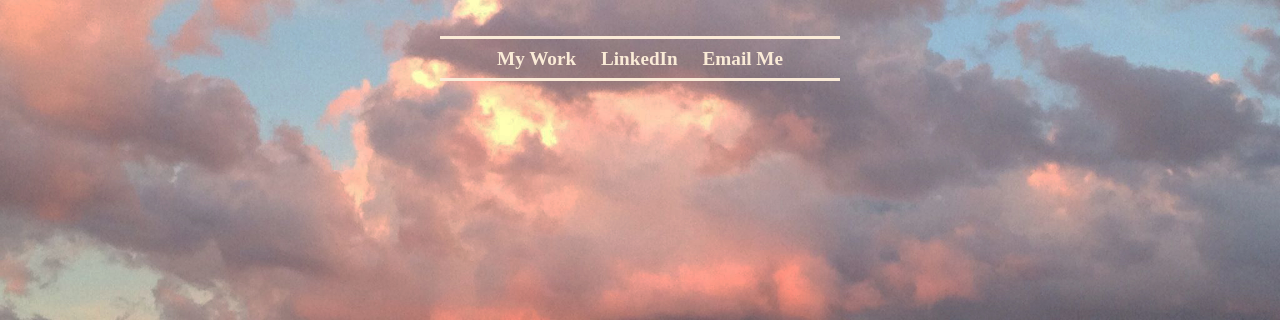
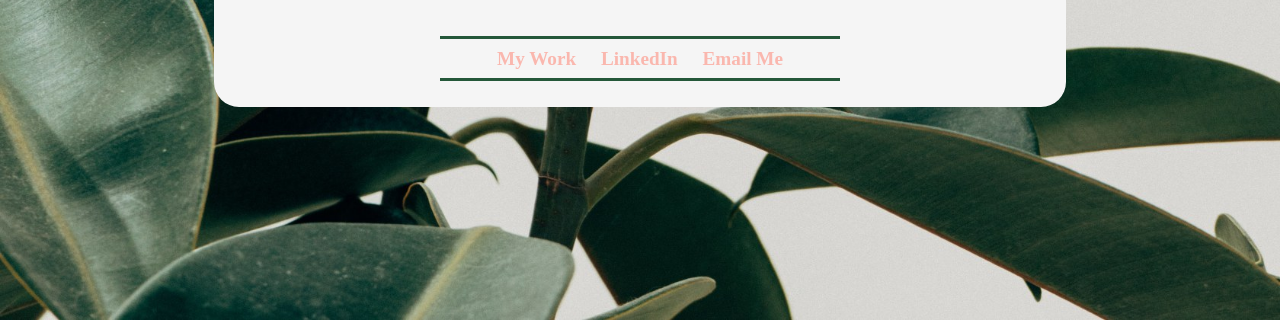
Before and after one commit to grc-mwong/grc-mwong.github.io, a plain HTML site: page index.html in a window 1280 px wide. Shown: the part 580-900 px from the top of the page. Drawn offline with Linux system fonts and the light colour scheme; a web font is replaced by a local one.

Commit message:
Update background and color scheme

```diff
--- a/index.html
+++ b/index.html
@@ -22,7 +22,7 @@
 
     <nav>
         <ul>
-            <li><a href="https://www.behance.net"> My Work </a></li>
+            <li><a href="https://www.behance.net/meilanwong" target="_blank"> My Work </a></li>
             <li><a href="https://www.linkedin.com/in/meilanwongprofile"
                    target="_blank"> LinkedIn </a></li>
             <li> <a href="mailto:mwong198@calpoly.edu"> Email Me </a></li>
--- a/styles-contact.css
+++ b/styles-contact.css
@@ -52,7 +52,6 @@ table {
 }
 
 
-
 /* ---------- Hello, my name is Meilan Wong and this is the beginning of my CONTACT PAGE CSS for 318 Digital Typography November 2019 ------------ */
 
 html, body {
@@ -60,7 +59,7 @@ html, body {
   width: 100%;
   padding: 0;
   margin: 0;
-  background: url(images/cloudbg.jpg)
+  background: url(images/plant.jpg)
       center center fixed no-repeat;
 	background-size: cover;
 
@@ -72,6 +71,8 @@ html, body {
     margin: 100px auto;
  /*this uses opacity of 75% for the background color*/
 	text-align: center;
+    background: #F5F5F5;
+    border-radius: 25px;
 	border: 4px white;
 }
 
@@ -116,7 +117,7 @@ nav{
     font-size: 1.2em;
     width: 400px;
     margin: 0 auto;
-    border: solid antiquewhite;
+    border: solid #245739;
     border-width: 3px 0;
     text-align: center;
     margin-top: 2em;
@@ -132,7 +133,7 @@ nav a{
 }
 
 a{
-    color: antiquewhite;
+    color: #FAB7AE;
     text-decoration: none;
     font-weight: bold;
 }
```
Also changed, not shown: images/plant.jpg (added).
